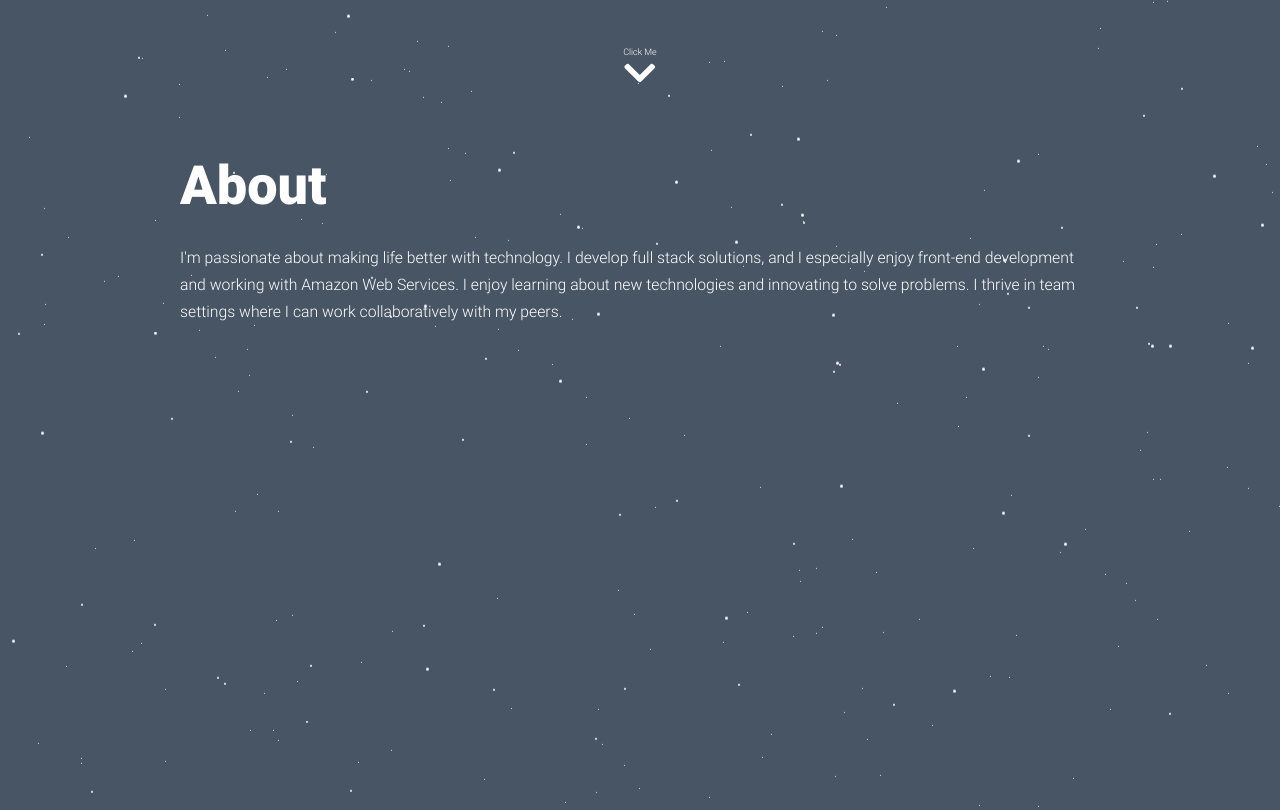
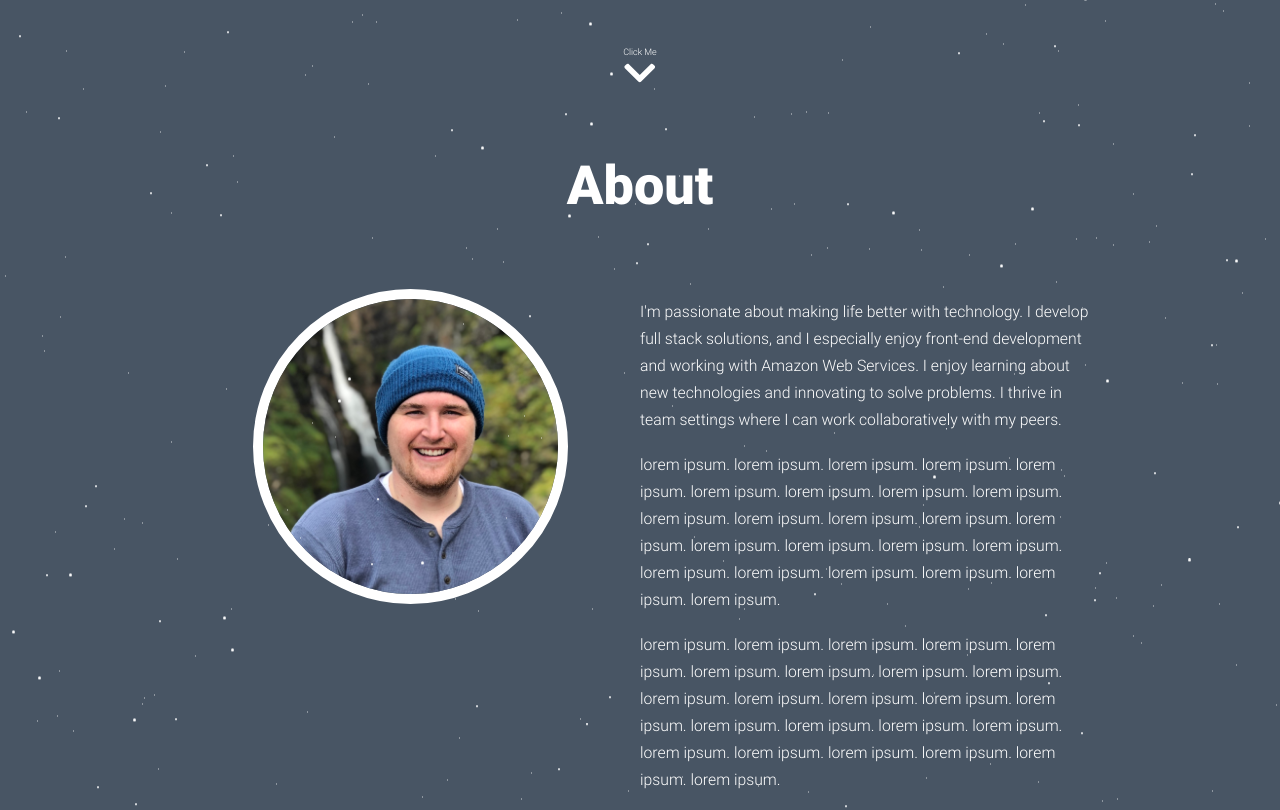
Before and after one commit to Joshhaws/joshhaws, a React (Create React App) app: page / in a window 1280 px wide. Shown: the part 700-1510 px from the top of the page. Built offline with nearby package versions, Linux system fonts and the light colour scheme.

Commit message:
made things response

```diff
--- a/src/pages/AboutPage/AboutPage.js
+++ b/src/pages/AboutPage/AboutPage.js
@@ -24,12 +24,30 @@ const AboutPage = (props, context) => {
         <h1 style={{ color: colorPrimary }}>About</h1>
         <div className="about-wrapper">
           <div className="about-content" style={{ color: textPrimary }}>
+            <div className="right">
+              <img className="image-container" src={require('../../images/josh.JPG')} />
+            </div>
+            <div className="left">
               <p>
                 I'm passionate about making life better with technology.
                 I develop full stack solutions, and I especially enjoy front-end development and working with Amazon Web Services.
                 I enjoy learning about new technologies and innovating to solve problems.
                 I thrive in team settings where I can work collaboratively with my peers.
               </p>
+              <p>
+                lorem ipsum. lorem ipsum. lorem ipsum. lorem ipsum. lorem ipsum. lorem ipsum.
+                lorem ipsum. lorem ipsum. lorem ipsum. lorem ipsum. lorem ipsum. lorem ipsum.
+                lorem ipsum. lorem ipsum. lorem ipsum. lorem ipsum. lorem ipsum. lorem ipsum.
+                lorem ipsum. lorem ipsum. lorem ipsum. lorem ipsum. lorem ipsum. lorem ipsum.
+              </p>
+              <p>
+                lorem ipsum. lorem ipsum. lorem ipsum. lorem ipsum. lorem ipsum. lorem ipsum.
+                lorem ipsum. lorem ipsum. lorem ipsum. lorem ipsum. lorem ipsum. lorem ipsum.
+                lorem ipsum. lorem ipsum. lorem ipsum. lorem ipsum. lorem ipsum. lorem ipsum.
+                lorem ipsum. lorem ipsum. lorem ipsum. lorem ipsum. lorem ipsum. lorem ipsum.
+              </p>
+            </div>
+
           </div>
         </div>
       </div>
--- a/src/pages/AboutPage/style.scss
+++ b/src/pages/AboutPage/style.scss
@@ -15,6 +15,9 @@
   h1 {
     padding: 1rem 0;
     font-size: 3rem;
+    display: flex;
+    margin-bottom: 3rem;
+    justify-content: center;
   }
 
   .content-grid {
@@ -22,15 +25,35 @@
   }
 
   .about-wrapper {
-
+    display: flex;
+    flex-wrap: wrap;
     .about-content {
       font-size: 0.875rem;
       line-height: 1.5rem;
 
+      display: flex;
+      flex-direction: column;
+      @media (min-width: 768px) {
+        flex-direction: row;
+      }
       // @include breakpoint-small-down {
       //   font-size: 1rem;
       // }
-
+      .left {
+        flex: 1;
+        margin-bottom: 5em;
+      }
+      .right {
+        display: flex;
+        justify-content: center;
+        flex: 1;
+        .image-container {
+          height: 20em;
+          border-radius: 50%;
+          border: 10px solid white;
+        }
+        margin-bottom: 5em;
+      }
       p {
         font-weight: 300;
         padding: 0.5rem 0;
--- a/src/pages/PortfolioPage/style.scss
+++ b/src/pages/PortfolioPage/style.scss
@@ -15,6 +15,9 @@
   h1 {
     padding: 1rem 0;
     font-size: 3rem;
+    display: flex;
+    justify-content: center;
+    margin-bottom: 3rem;
   }
 
   .content-grid {
@@ -25,6 +28,10 @@
     display: flex;
     flex-wrap: wrap;
     justify-content: center;
+    margin: -10px;
+    @media (min-width: 768px) {
+      margin: 0px;
+    }
 
     // @include breakpoint-small-down {
     //   flex-direction: column;
```
Also changed, not shown: src/images/josh.JPG (added). Lines whose indentation alone changed are shown as unchanged.
